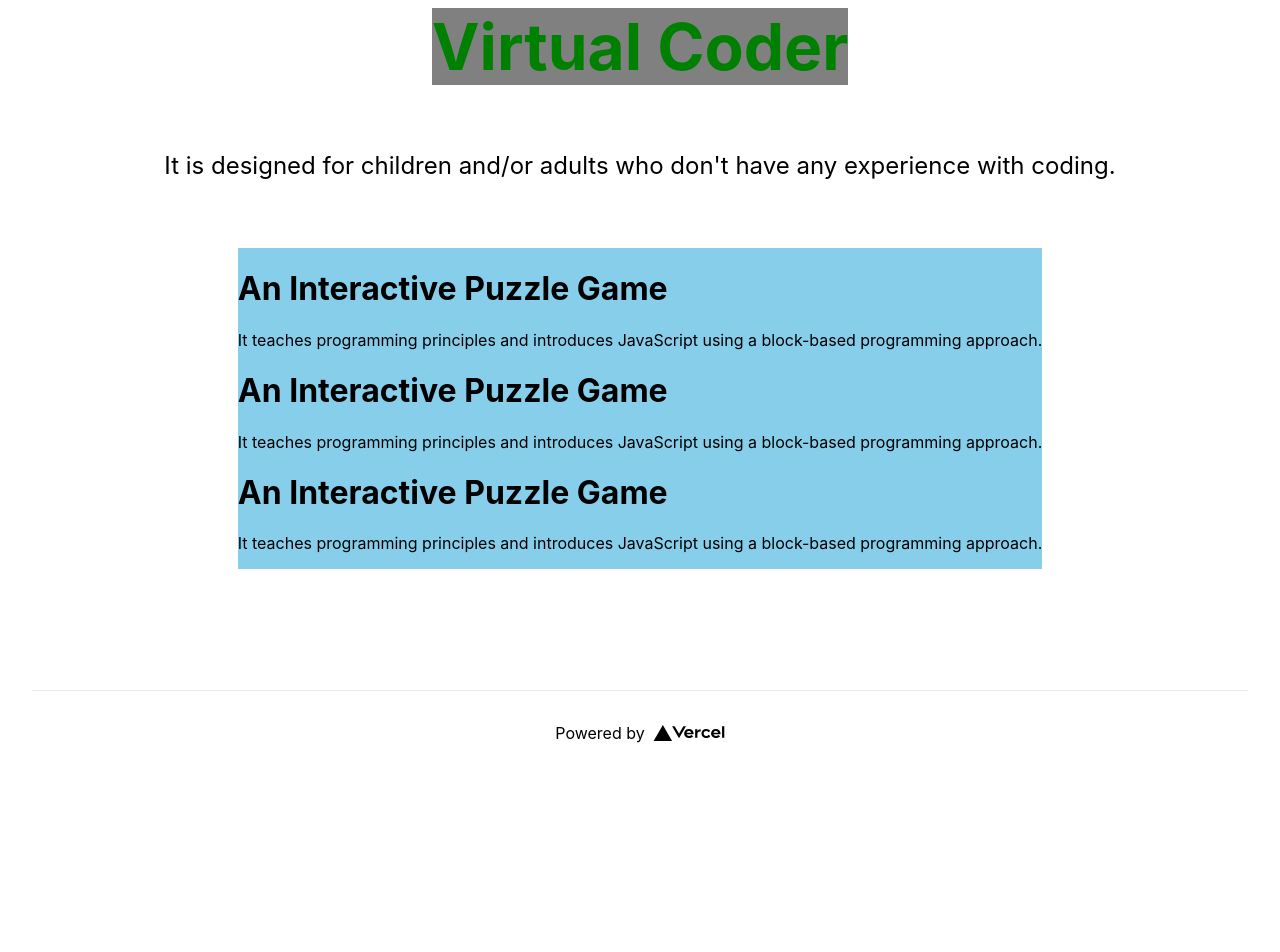
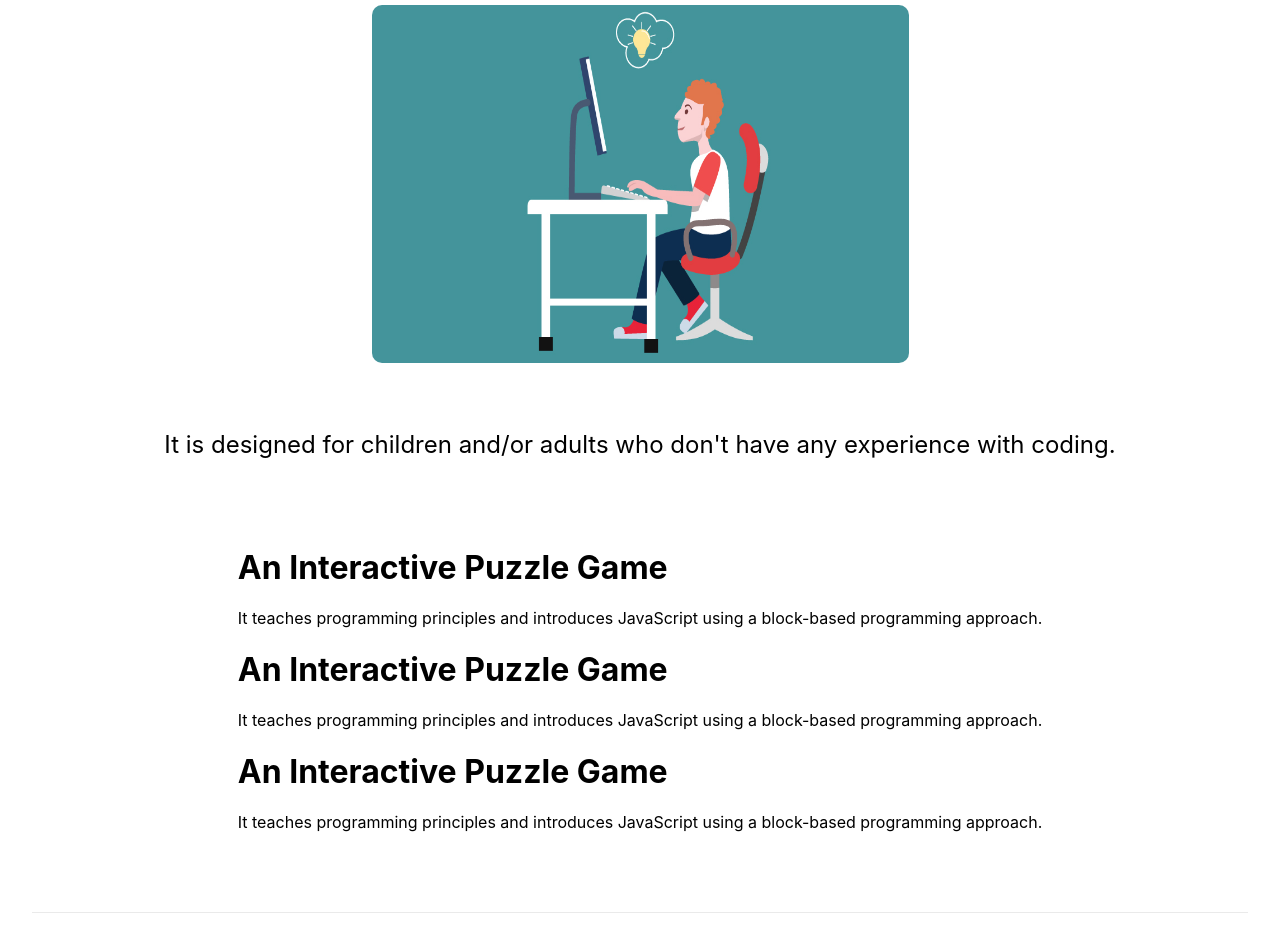
Before and after one commit to surajkumar225/Virtual-Coder, a Next.js app in the folder virtualcoder/: page / in a window 1280 px wide. Shown: the part 226-1178 px from the top of the page. Before the commit the page ends 1001 px from the top, so only its background shows below. Built offline with nearby package versions, Linux system fonts and the light colour scheme.

Commit message:
Virtual coder

```diff
--- a/virtualcoder/components/trase.js
+++ /dev/null
@@ -1,20 +0,0 @@
-import React from 'react'
-
-const Trase = () => {
-  return (
-      <>
-      <style jsx global>
-          {`
-            .trase{
-                background: grey;
-            }
-          `}
-      </style>
-    <div className='trase'>
-        <h2>This is Trase</h2>
-    </div>
-    </>
-  )
-}
-
-export default Trase
--- a/virtualcoder/pages/index.js
+++ b/virtualcoder/pages/index.js
@@ -3,18 +3,19 @@ import Image from 'next/image'
 import Script from 'next/Script'
 import Link from 'next/link'
 import styles from '../styles/Home.module.css'
-import styles1 from '../styles/Home1.module.css'
-import styles2 from '../styles/Home2.module.css'
-import Trase from '../components/trase'
+// import styles1 from '../styles/Home1.module.css'
+// import styles2 from '../styles/Home2.module.css'
+// import Trase from '../components/trase'
 
 export default function Home() {
   return (
     <div className={styles.container}>
-      <Trase/>
+      {/* <Trase/> */}
       <style jsx>
         {`
-        .myspan{
-          color: green;
+         .myimg{
+          border-radius: 10px;
+          margin-top: 30px;
         }
         `}
       </style>
@@ -36,16 +37,18 @@ export default function Home() {
 
       <main className={styles.main}>
         <h1 className={styles.title}>
-        <span className='myspan trase'> Virtual Coder </span>
+        <span className='myspan'> Virtual Coder </span>
         </h1>
+
+      <img className={styles.myimg} src="/home.jpg" width={537} height={358} />
 
         <p className={styles.description}>
         It is designed for children and/or adults who don't have any experience with coding.
         </p>
 
-        {/* <div className="game"> */}
+        <div className="game">
         {/* <div className={`${styles2.con} ${styles1.con}`}> */}
-        <div className={styles1.con}>
+        {/* <div className={styles1.con}> */}
           <div className="gameItem">
             <h1>An Interactive Puzzle Game</h1>
             <p>It teaches programming principles and introduces JavaScript using a block-based programming approach.</p>
@@ -60,48 +63,11 @@ export default function Home() {
           </div>
         </div>
 
-        {/* <div className={styles.grid}>
-          <a href="https://nextjs.org/docs" className={styles.card}>
-            <h2>Documentation &rarr;</h2>
-            <p>Find in-depth information about Next.js features and API.</p>
-          </a>
 
-          <a href="https://nextjs.org/learn" className={styles.card}>
-            <h2>Learn &rarr;</h2>
-            <p>Learn about Next.js in an interactive course with quizzes!</p>
-          </a>
-
-          <a
-            href="https://github.com/vercel/next.js/tree/canary/examples"
-            className={styles.card}
-          >
-            <h2>Examples &rarr;</h2>
-            <p>Discover and deploy boilerplate example Next.js projects.</p>
-          </a>
-
-          <a
-            href="https://vercel.com/new?utm_source=create-next-app&utm_medium=default-template&utm_campaign=create-next-app"
-            className={styles.card}
-          >
-            <h2>Deploy &rarr;</h2>
-            <p>
-              Instantly deploy your Next.js site to a public URL with Vercel.
-            </p>
-          </a>
-        </div> */}
       </main>
 
       <footer className={styles.footer}>
-        <a
-          href="https://vercel.com?utm_source=create-next-app&utm_medium=default-template&utm_campaign=create-next-app"
-          target="_blank"
-          rel="noopener noreferrer"
-        >
-          Powered by{' '}
-          <span className={styles.logo}>
-            <Image src="/vercel.svg" alt="Vercel Logo" width={72} height={16} />
-          </span>
-        </a>
+
       </footer>
     </div>
   )
--- a/virtualcoder/public/sc.js
+++ /dev/null
@@ -1,2 +0,0 @@
-console.log("Hey Trinity")
-alert("Hey")
--- a/virtualcoder/styles/Home.module.css
+++ b/virtualcoder/styles/Home.module.css
@@ -127,3 +127,8 @@
   color: rgb(165, 60, 60);
   font-size: 18px;
 }
+
+.myimg{
+  border-radius: 10px;
+  margin-top: 30px;
+}
--- a/virtualcoder/styles/Home1.module.css
+++ /dev/null
@@ -1,3 +0,0 @@
-.con{
-    background-color: skyblue;
-}
--- a/virtualcoder/styles/Home2.module.css
+++ /dev/null
@@ -1,3 +0,0 @@
-.con{
-    background-color: rgb(27, 165, 32);
-}
--- a/virtualcoder/styles/style.css
+++ /dev/null
@@ -1,3 +0,0 @@
-body{
-    background-color: red;
-}
```
Also changed, not shown: virtualcoder/public/home.jpg (added), virtualcoder/public/vercel.svg (deleted).
